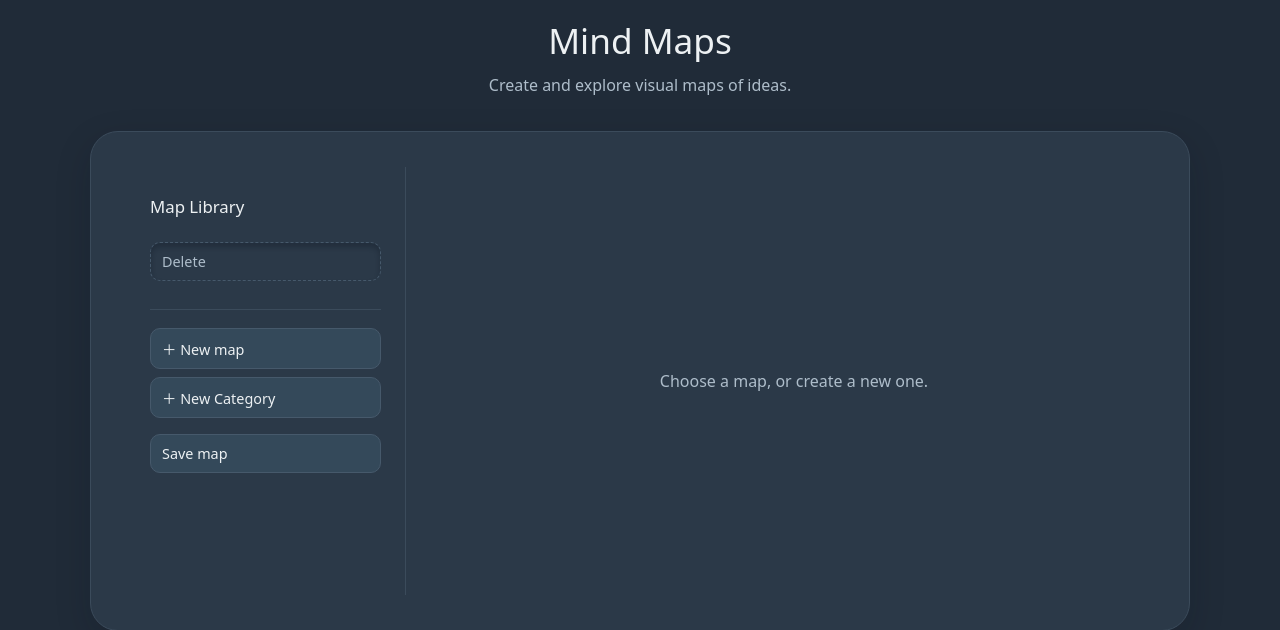
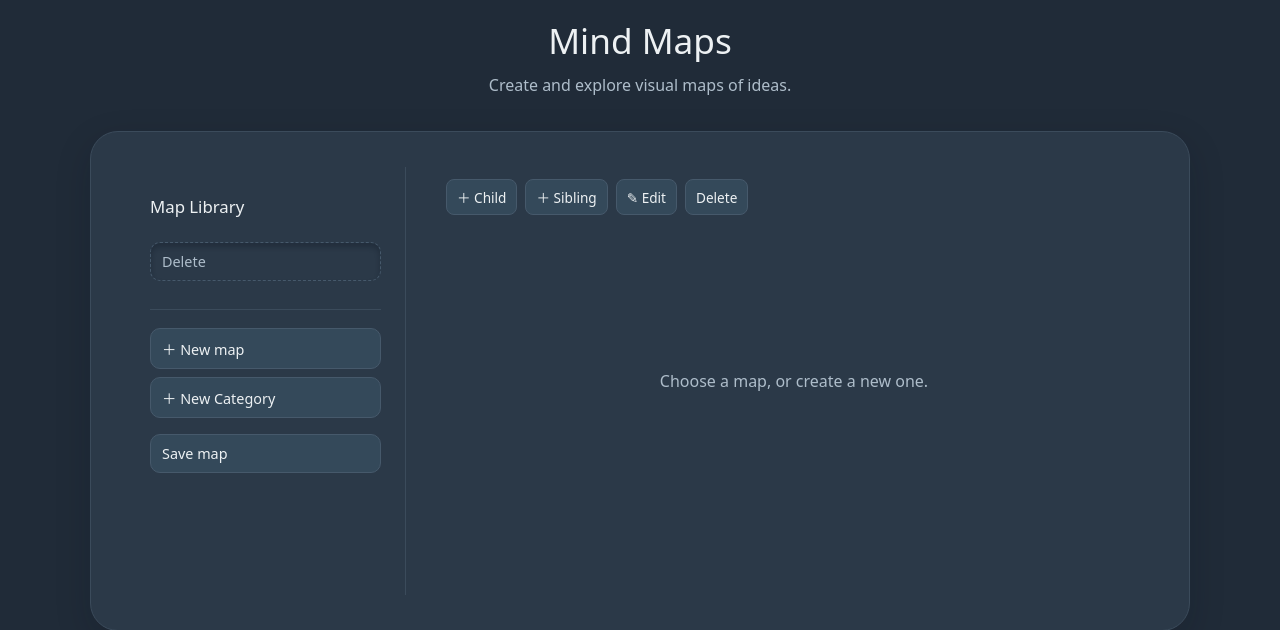
Before and after one commit to pierreworking-cyber/alf, a Flask app: page /mindmaps in a window 1280 px wide. Shown: the part 223-853 px from the top of the page. Run offline with Flask 3, Linux system fonts and the light colour scheme; data comes from the database, SQL or seed files in the repository; data that the repository does not hold is empty; a map, chart or similar area stays blank.

Commit message:
Add map saved notification

```diff
--- a/src/alf/web/static/mindmaps.css
+++ b/src/alf/web/static/mindmaps.css
@@ -280,6 +280,25 @@ h1 {
     margin-top: 16px;
 }
 
+#save-notification {
+    position: fixed;
+    bottom: 24px;
+    left: 50%;
+    transform: translateX(-50%);
+    padding: 8px 14px;
+    border-radius: 6px;
+    background: #202b38;
+    color: white;
+    opacity: 0;
+    pointer-events: none;
+    transition: opacity 0.4s ease;
+    z-index: 1000;
+}
+
+#save-notification.show {
+    opacity: 1;
+}
+
 .mindmap-editor-actions button {
     width: 100%;
     padding: 9px 11px;
@@ -303,7 +322,7 @@ h1 {
     background: #34495a;
     border-color: #46596b;
 }
-    jmnodes.theme-primary jmnode {
+jmnodes.theme-primary jmnode {
     background: #34495a;
     color: #edf1f3;
     border: 1px solid #46596b;
@@ -339,7 +358,67 @@ jmnodes.theme-primary jmexpander:hover {
     border-color: #edf1f3;
 }
 
+.mindmap-node-actions {
+    position: absolute;
+    top: 12px;
+    left: 12px;
+    z-index: 10;
+    display: flex;
+    gap: 8px;
+}
+
+.mindmap-node-actions button {
+    padding: 7px 10px;
+    border: 1px solid #46596b;
+    border-radius: 8px;
+    background: #34495a;
+    color: #edf1f3;
+    font: inherit;
+    font-size: 0.85rem;
+    cursor: pointer;
+}
+
+.mindmap-node-actions button:hover {
+    background: #88a8ba;
+    border-color: #b9cdd1;
+    color: #202b38;
+}
+
 #jsmind-container {
+    position: relative;
+    z-index: 1;
     width: 100%;
     height: 100%;
+    touch-action: none;
 }
+
+
+
+@media (max-width: 750px) {
+    .mindmaps-workspace {
+        flex-direction: column;
+        padding: 24px;
+        gap: 24px;
+    }
+
+    .mindmap-library {
+        padding: 0 0 24px;
+        border-right: 0;
+        border-bottom: 1px solid #3b4b5b;
+    }
+
+    .mindmap-editor {
+        height: 500px;
+        min-height: 500px;
+    }
+    .mindmap-node-actions {
+        position: static;
+        display: flex;
+        flex-wrap: wrap;
+        margin-bottom: 10px;
+    }
+
+    .mindmap-node-actions button {
+        flex: 1 1 auto;
+    }
+}
--- a/src/alf/web/static/mindmaps.js
+++ b/src/alf/web/static/mindmaps.js
@@ -12,6 +12,125 @@ const options = {
 };
 
 const mindmap = new jsMind(options);
+
+const mindmapContainer = document.getElementById("jsmind-container");
+
+let touchStartX = 0;
+let touchStartY = 0;
+let draggingCanvas = false;
+
+mindmapContainer.addEventListener("touchstart", (event) => {
+    if (event.touches.length !== 1) {
+        draggingCanvas = false;
+        return;
+    }
+
+    const target = event.target;
+
+    // Don't canvas-drag when touching a node or expander.
+    if (target.closest("jmnode, jmexpander")) {
+        draggingCanvas = false;
+        return;
+    }
+
+    draggingCanvas = true;
+    touchStartX = event.touches[0].clientX;
+    touchStartY = event.touches[0].clientY;
+}, { passive: true });
+
+mindmapContainer.addEventListener("touchmove", (event) => {
+    if (!draggingCanvas || event.touches.length !== 1) {
+        return;
+    }
+
+    const touch = event.touches[0];
+    const dx = touchStartX - touch.clientX;
+    const dy = touchStartY - touch.clientY;
+
+    mindmapContainer.querySelector(".jsmind-inner").scrollBy(dx, dy);
+
+    touchStartX = touch.clientX;
+    touchStartY = touch.clientY;
+
+    event.preventDefault();
+}, { passive: false });
+
+mindmapContainer.addEventListener("touchend", () => {
+    draggingCanvas = false;
+}, { passive: true });
+
+mindmapContainer.addEventListener("touchcancel", () => {
+    draggingCanvas = false;
+}, { passive: true });
+
+document
+    .querySelector("#add-child-node")
+    .addEventListener("click", function () {
+        const selectedNode = mindmap.get_selected_node();
+
+        if (!selectedNode) {
+            return;
+        }
+
+        const nodeId = jsMind.util.uuid.newid();
+
+        mindmap.add_node(
+            selectedNode,
+            nodeId,
+            "New Node"
+        );
+
+        mindmap.select_node(nodeId);
+        mindmap.begin_edit(nodeId);
+    });
+
+document
+    .querySelector("#add-sibling-node")
+    .addEventListener("click", function () {
+        const selectedNode = mindmap.get_selected_node();
+
+        if (!selectedNode || selectedNode.isroot) {
+            return;
+        }
+
+        const nodeId = jsMind.util.uuid.newid();
+
+        mindmap.insert_node_after(
+            selectedNode,
+            nodeId,
+            "New Node"
+        );
+
+        mindmap.select_node(nodeId);
+        mindmap.begin_edit(nodeId);
+    });
+
+document
+    .querySelector("#edit-node")
+    .addEventListener("click", function () {
+        const selectedNode = mindmap.get_selected_node();
+
+        if (!selectedNode) {
+            return;
+        }
+
+        mindmap.begin_edit(selectedNode);
+    });
+
+document
+    .querySelector("#delete-node")
+    .addEventListener("click", function () {
+        const selectedNode = mindmap.get_selected_node();
+
+        if (!selectedNode || selectedNode.isroot) {
+            return;
+        }
+
+        const parentNode = selectedNode.parent;
+
+        mindmap.select_node(parentNode);
+        mindmap.remove_node(selectedNode);
+    });
 
 document
     .querySelector("#new-mindmap")
@@ -116,6 +235,16 @@ document
         const result = await response.json();
 
         currentMindmapId = result.id;
+
+        const saveNotification = document.querySelector("#save-notification");
+
+        saveNotification.classList.remove("show");
+        void saveNotification.offsetWidth;
+        saveNotification.classList.add("show");
+
+        setTimeout(function () {
+            saveNotification.classList.remove("show");
+        }, 3000);
 
         if (isNewMindmap) {
             const mapItem = document.createElement("button");
@@ -533,8 +662,15 @@ document
             document.querySelector("#mindmap-empty").style.display =
                 "none";
 
-            mindmap.show(savedContent);
-            mindmap.select_node("root");
-            mindmap.view.e_panel.focus();
+            console.log("ABOUT TO SHOW MAP", savedContent);
+
+            try {
+                mindmap.show(savedContent);
+                console.log("MAP SHOW COMPLETE");
+                mindmap.select_node("root");
+                mindmap.view.e_panel.focus();
+            } catch (error) {
+                console.error("MINDMAP SHOW FAILED", error);
+            }
         });
     });
--- a/src/alf/web/templates/mindmaps.html
+++ b/src/alf/web/templates/mindmaps.html
@@ -99,8 +99,27 @@
                         Choose a map, or create a new one.
                     </div>
 
+                    <div class="mindmap-node-actions">
+                        <button type="button" id="add-child-node">
+                            ＋ Child
+                        </button>
+
+                        <button type="button" id="add-sibling-node">
+                            ＋ Sibling
+                        </button>
+
+                        <button type="button" id="edit-node">
+                            ✎ Edit
+                        </button>
+
+                        <button type="button" id="delete-node">
+                            Delete
+                        </button>
+                    </div>
+
                     <div id="jsmind-container"></div>
-
+                    <div id="jsmind-container"></div>
+                    <div id="save-notification">Map saved</div>
                 </section>
 
         </section>
```
